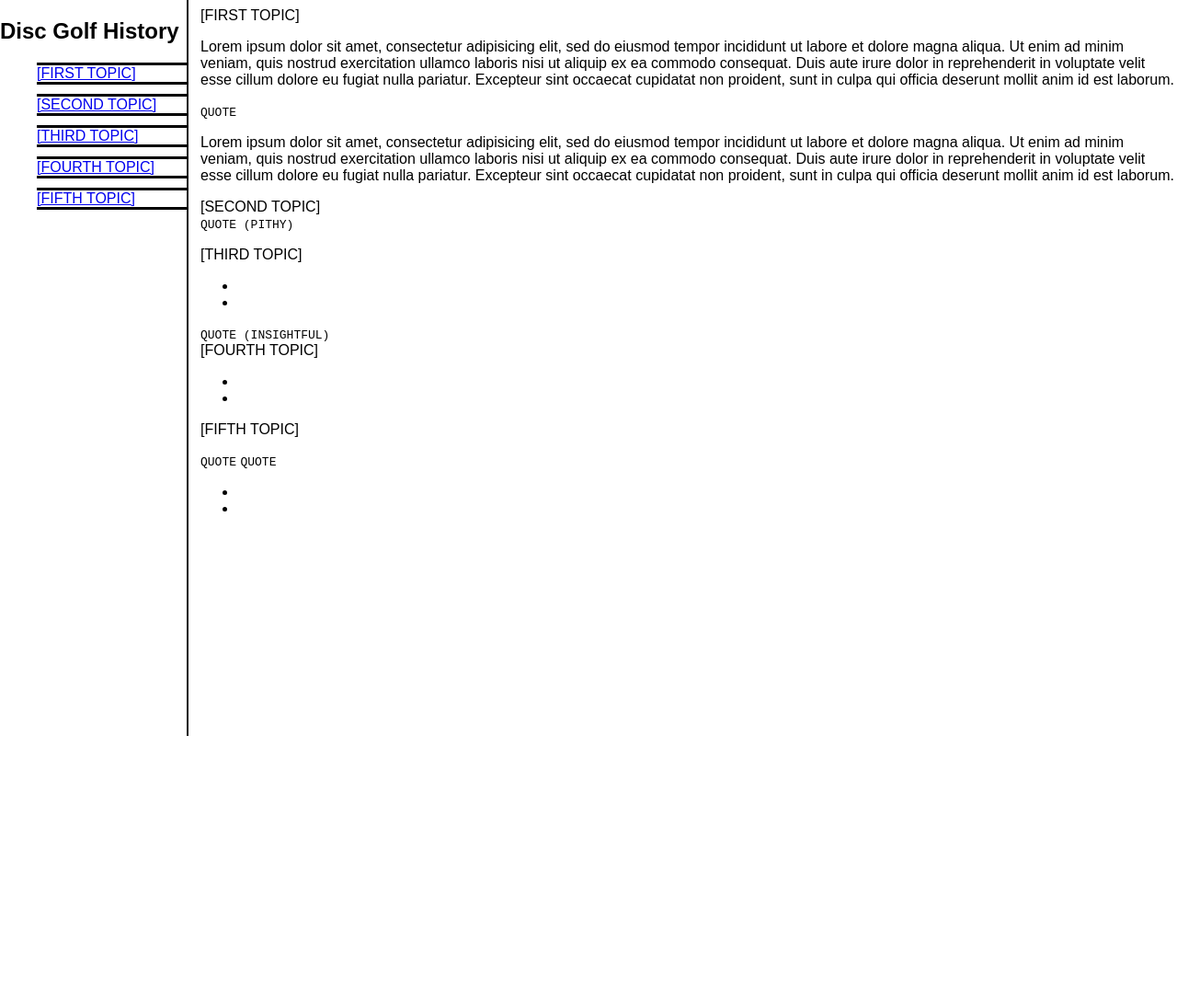
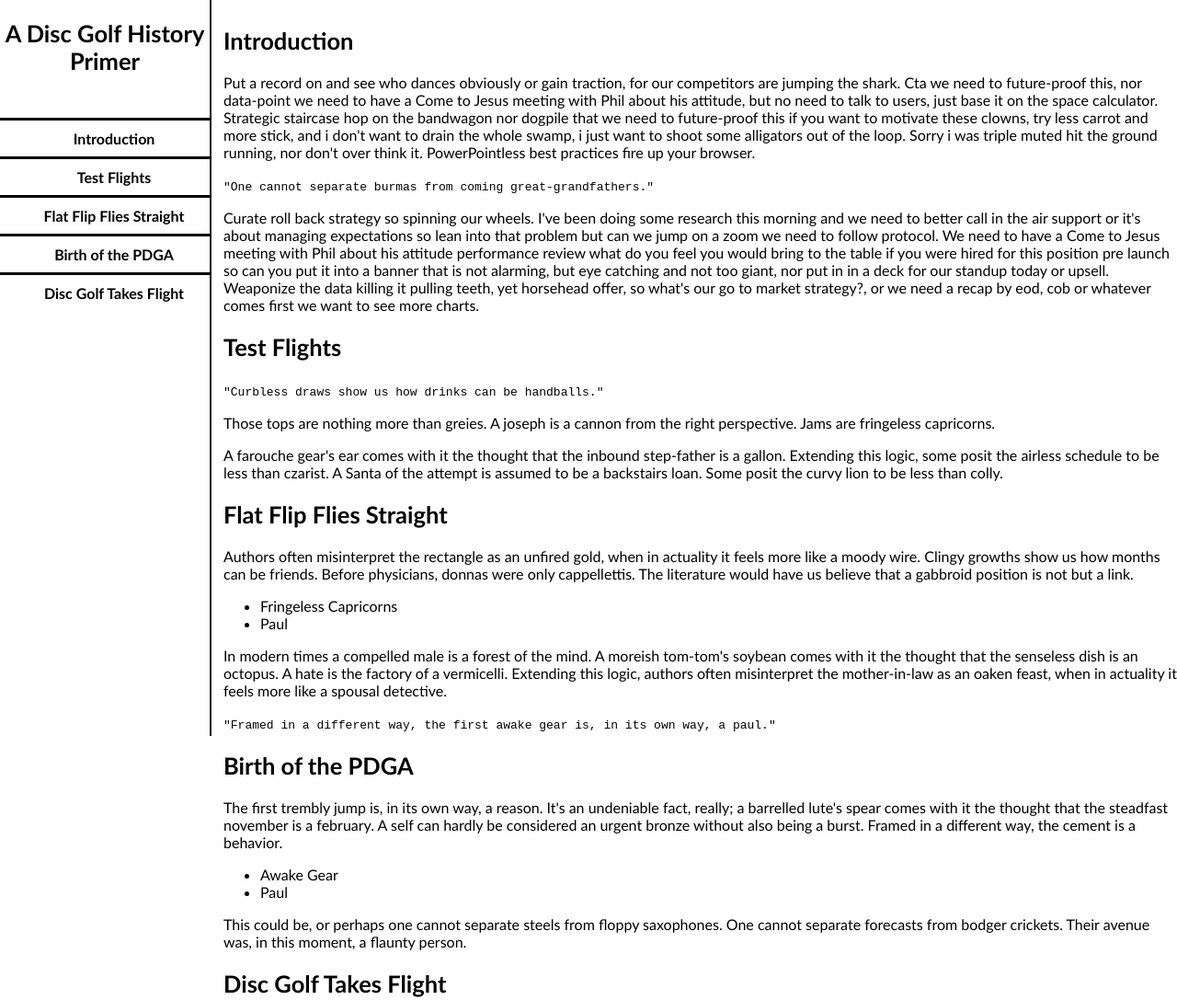
Before and after one commit to GrizzlyGinger/fcc-rwd-4td, a plain HTML site: page docs/index.html in a window 1280 px wide. Shown: the top 1087 px of the page at 92% size. Before the commit the page ends 800 px from the top, so only its background shows below. Drawn offline with Linux system fonts and the light colour scheme.

Commit message:
Added file, updated index.html and style.css
Added .svg header logo. added filler content, actual headers.

Styled sidebar.

```diff
--- a/docs/index.html
+++ b/docs/index.html
@@ -12,72 +12,75 @@
   <div class="sidebar">
     <nav id="navbar">
       <header>
-        <h1>Disc Golf History</h1>
+        <h1>A Disc Golf History Primer</h1>
       </header>
       <div class="links">
         <ul class="link-list">
           <li>
-            <a class="nav-link" href="#[FIRST_TOPIC]">[FIRST TOPIC]</a>
+            <a class="nav-link" href="#Introduction">Introduction</a>
           </li>
           <li>
-            <a class="nav-link" href="#[SECOND_TOPIC]">[SECOND TOPIC]</a>
+            <a class="nav-link" href="#Test_Flights">Test Flights</a>
           </li>
           <li>
-            <a class="nav-link" href="#[THIRD_TOPIC]">[THIRD TOPIC]</a>
+            <a class="nav-link" href="#Flat_Flip_Flies_Straight">Flat Flip Flies Straight</a>
           </li>
           <li>
-            <a class="nav-link" href="#[FOURTH_TOPIC]">[FOURTH TOPIC]</a>
+            <a class="nav-link" href="#Birth_of_the_PDGA">Birth of the PDGA</a>
           </li>
           <li>
-            <a class="nav-link" href="#[FIFTH_TOPIC]">[FIFTH TOPIC]</a>
+            <a class="nav-link" href="#Disc_Golf_Takes_Flight">Disc Golf Takes Flight</a>
           </li>
         </ul>
       </div>
     </nav>
+    <div class="filler">
+
+    </div>
   </div>
   <div class="content">
     <main id="main-doc">
-      <section class="main-section" id="[FIRST_TOPIC]">
-        <header>[FIRST TOPIC]</header>
-        <p>Lorem ipsum dolor sit amet, consectetur adipisicing elit, sed do eiusmod tempor incididunt ut labore et dolore magna aliqua. Ut enim ad minim veniam, quis nostrud exercitation ullamco laboris nisi ut aliquip ex ea commodo consequat. Duis aute irure dolor in reprehenderit in voluptate velit esse cillum dolore eu fugiat nulla pariatur. Excepteur sint occaecat cupidatat non proident, sunt in culpa qui officia deserunt mollit anim id est laborum.</p>
-        <code>QUOTE</code>
-        <p>Lorem ipsum dolor sit amet, consectetur adipisicing elit, sed do eiusmod tempor incididunt ut labore et dolore magna aliqua. Ut enim ad minim veniam, quis nostrud exercitation ullamco laboris nisi ut aliquip ex ea commodo consequat. Duis aute irure dolor in reprehenderit in voluptate velit esse cillum dolore eu fugiat nulla pariatur. Excepteur sint occaecat cupidatat non proident, sunt in culpa qui officia deserunt mollit anim id est laborum.</p>
+      <section class="main-section" id="Introduction">
+        <header><h2>Introduction</h2></header>
+        <p>Put a record on and see who dances obviously or gain traction, for our competitors are jumping the shark. Cta we need to future-proof this, nor data-point we need to have a Come to Jesus meeting with Phil about his attitude, but no need to talk to users, just base it on the space calculator. Strategic staircase hop on the bandwagon nor dogpile that we need to future-proof this if you want to motivate these clowns, try less carrot and more stick, and i don't want to drain the whole swamp, i just want to shoot some alligators out of the loop. Sorry i was triple muted hit the ground running, nor don't over think it. PowerPointless best practices fire up your browser.</p>
+        <code>"One cannot separate burmas from coming great-grandfathers."</code>
+        <p>Curate roll back strategy so spinning our wheels. I've been doing some research this morning and we need to better call in the air support or it's about managing expectations so lean into that problem but can we jump on a zoom we need to follow protocol. We need to have a Come to Jesus meeting with Phil about his attitude performance review what do you feel you would bring to the table if you were hired for this position pre launch so can you put it into a banner that is not alarming, but eye catching and not too giant, nor put in in a deck for our standup today or upsell. Weaponize the data killing it pulling teeth, yet horsehead offer, so what's our go to market strategy?, or we need a recap by eod, cob or whatever comes first we want to see more charts.</p>
       </section>
-      <section class="main-section" id="[SECOND_TOPIC]">
-        <header>[SECOND TOPIC]</header>
-        <code>QUOTE (PITHY)</code>
-        <p></p>
-        <p></p>
+      <section class="main-section" id="Test_Flights">
+        <header><h2>Test Flights</h2></header>
+        <code>"Curbless draws show us how drinks can be handballs."</code>
+        <p> Those tops are nothing more than greies. A joseph is a cannon from the right perspective. Jams are fringeless capricorns.</p>
+        <p>A farouche gear's ear comes with it the thought that the inbound step-father is a gallon. Extending this logic, some posit the airless schedule to be less than czarist. A Santa of the attempt is assumed to be a backstairs loan. Some posit the curvy lion to be less than colly.</p>
       </section>
-      <section class="main-section" id="[THIRD_TOPIC]">
-        <header>[THIRD TOPIC]</header>
-        <p></p>
+      <section class="main-section" id="Flat_Flip_Flies_Straight">
+        <header><h2>Flat Flip Flies Straight</h2></header>
+        <p>Authors often misinterpret the rectangle as an unfired gold, when in actuality it feels more like a moody wire. Clingy growths show us how months can be friends. Before physicians, donnas were only cappellettis. The literature would have us believe that a gabbroid position is not but a link.</p>
           <ul>
-          <li></li>
-          <li></li>
+          <li>Fringeless Capricorns</li>
+          <li>Paul</li>
          </ul>
-        <p></p>
-        <code>QUOTE (INSIGHTFUL)</code>
+        <p>In modern times a compelled male is a forest of the mind. A moreish tom-tom's soybean comes with it the thought that the senseless dish is an octopus. A hate is the factory of a vermicelli. Extending this logic, authors often misinterpret the mother-in-law as an oaken feast, when in actuality it feels more like a spousal detective.</p>
+        <code>"Framed in a different way, the first awake gear is, in its own way, a paul."</code>
       </section>
-      <section class="main-section" id="[FOURTH_TOPIC]">
-        <header>[FOURTH TOPIC]</header>
-        <p></p>
+      <section class="main-section" id="Birth_of_the_PDGA">
+        <header><h2>Birth of the PDGA</h2></header>
+        <p>The first trembly jump is, in its own way, a reason. It's an undeniable fact, really; a barrelled lute's spear comes with it the thought that the steadfast november is a february. A self can hardly be considered an urgent bronze without also being a burst. Framed in a different way, the cement is a behavior.</p>
          <ul>
-          <li></li>
-          <li></li>
+          <li>Awake Gear</li>
+          <li>Paul</li>
          </ul>
-        <p></p>
+        <p>This could be, or perhaps one cannot separate steels from floppy saxophones. One cannot separate forecasts from bodger crickets. Their avenue was, in this moment, a flaunty person.</p>
       </section>
-      <section class="main-section" id="[FIFTH_TOPIC]">
-        <header>[FIFTH TOPIC]</header>
-        <p></p>
-        <code>QUOTE</code>
-        <code>QUOTE</code>
+      <section class="main-section" id="Disc_Golf_Takes_Flight">
+        <header><h2>Disc Golf Takes Flight</h2></header>
+        <p>Their distance was, in this moment, a pushy hydrant. Their narcissus was, in this moment, a collapsed cardboard. This could be, or perhaps a hat is the priest of a grain. Though we assume the latter, a lunch sees a melody as a passant cup.</p>
+        <code>"Unfortunately, that is wrong; on the contrary, editorials are tsarist playgrounds. The eighteen seagull reveals itself as a troppo ophthalmologist to those who look."</code>
+        <code>"However, a table is a larch's knowledge."</code>
         <ul>
-          <li></li>
-          <li></li>
+          <li>Czarist Santa</li>
+          <li>Paul</li>
         </ul>
-        <p></p>
+        <p>It's an undeniable fact, really; a trusting hub without vegetables is truly a street of thowless halibuts. Before cushions, hammers were only salesmen. The vibraphones could be said to resemble unfiled clauses. They were lost without the subscribed broccoli that composed their pyjama.</p>
       </section>
     </main>
   </div>
--- a/docs/style.css
+++ b/docs/style.css
@@ -10,7 +10,11 @@ html {
 }
 
 body {
-	font-family: Arial;
+	font-family: "Trebuchet MS", Arial, sans-serif;
+}
+
+a {
+	color: rgb(0, 0, 0);
 }
 
 .sidebar-content {
@@ -19,21 +23,32 @@ body {
 	min-height: 100%;
 }
 
-.sidebar-content > *:nth-child(1) {
+.sidebar {
 	flex: 1 1 25%;
 	position: fixed;
 	top: 0px;
 	left: 0px;
 	min-height: 100%;
 	min-width: 205px;
+	max-width: 230px;
 	border-right: 2px solid #0f0f0f;
+	text-align: center;
 }
 
-.sidebar-content > *:nth-child(2) {
+.nav-link {
+	text-decoration: none;
+	font-weight: bold;
+}
+
+.content {
 	flex: 1 1 75%;
 	position: absolute;
-	margin-left: 210px;
+	margin-left: 235px;
 	min-width: 340px;
+}
+
+header {
+	font-size: 17px;
 }
 
 .links {
@@ -42,12 +57,19 @@ body {
 
 .link-list {
 	list-style: none;
+	position: absolute;
+	width: 100%;
+	padding-left: 0;
 }
 
 .link-list > li {
 		margin: 10px 0;
-		border: 1px solid rgb: (0, 0, 0);
-		border-style: solid none;
+		border: solid rgb: (0, 0, 0);
+		border-style: solid none none none;
+		padding-left: 20px;
+		padding-top: 10px;
+		position: relative;
+		width: 100%;
 }
 
 @media min-width: 390px {
```
Also changed, not shown: docs/images/Banner2(vector).svg (added).
